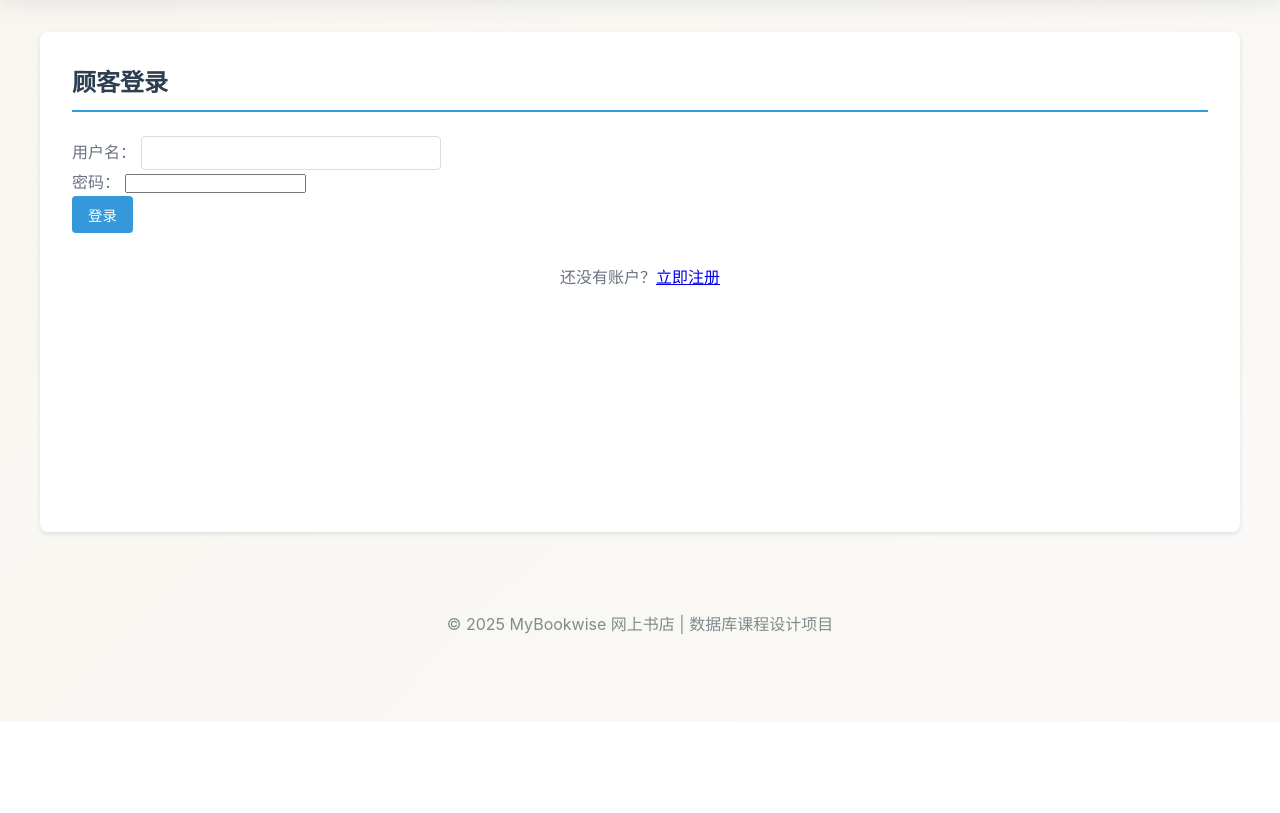
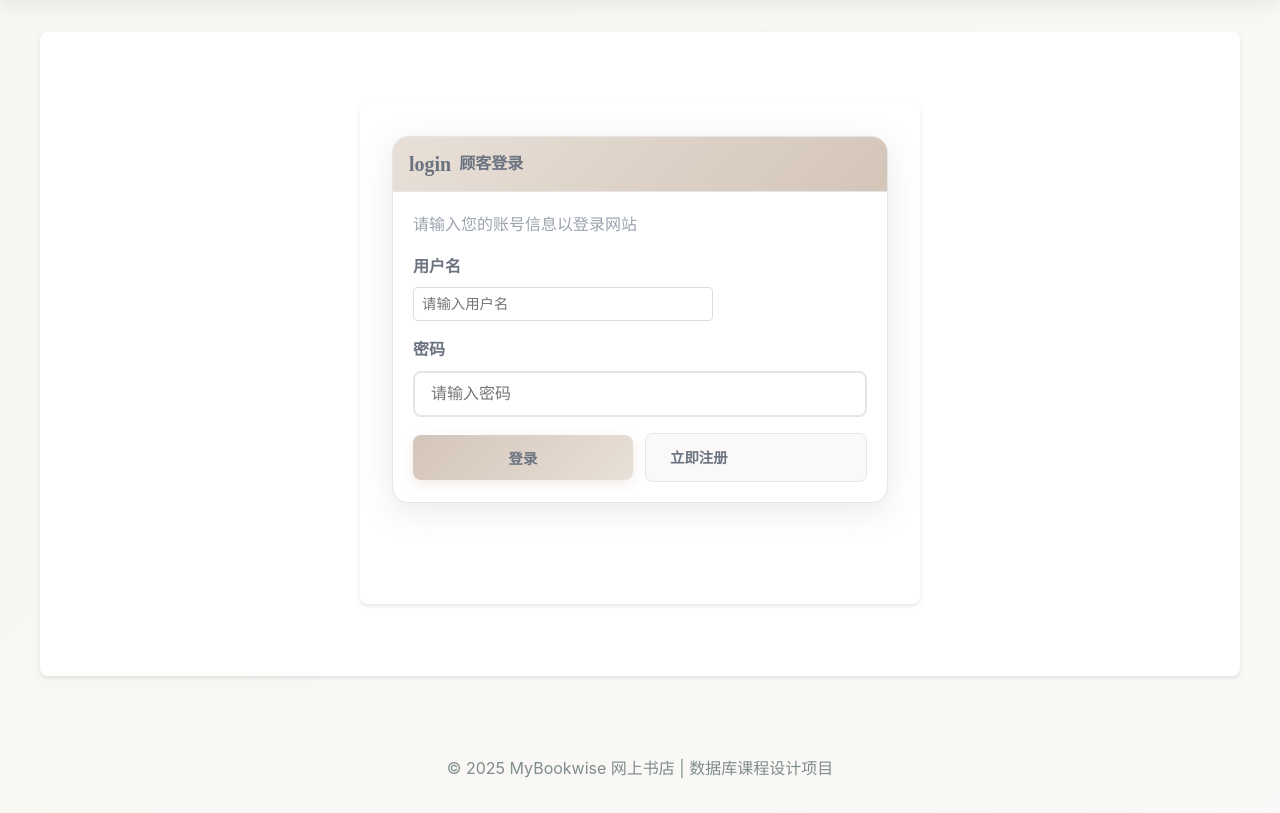
Before and after one commit to LY-678s/MyBookwise, a Django app: template templates/bookstore/login.html in a window 1280 px wide. Shown: the part 78-891 px from the top of the page. Before the commit the page ends 800 px from the top, so only its background shows below. Run offline with Django 3.2, Linux system fonts and the light colour scheme; the template is opened without the code that fills it, so the values that code supplies are empty.

Commit message:
登录界面美化

```diff
--- a/templates/bookstore/login.html
+++ b/templates/bookstore/login.html
@@ -1,21 +1,31 @@
 {% extends "bookstore/base.html" %}
 {% block content %}
-<h2>顾客登录</h2>
+<div class="container" style="max-width:560px; margin: 2.5rem auto;">
+    <div class="card">
+        <div class="card-header">
+            <h3><span class="material-symbols-outlined icon-md" aria-hidden="true">login</span> 顾客登录</h3>
+        </div>
+        <div class="card-body">
+            <p style="color:var(--text-secondary); margin-bottom:1rem;">请输入您的账号信息以登录网站</p>
 
-<form method="post">
-  {% csrf_token %}
-  <div>
-    <label>用户名：</label>
-    <input type="text" name="username" required>
-  </div>
-  <div>
-    <label>密码：</label>
-    <input type="password" name="password" required>
-  </div>
-  <button type="submit">登录</button>
-</form>
+            <form method="post" novalidate>
+                {% csrf_token %}
+                <div class="form-group" style="margin-bottom:1rem;">
+                    <label class="form-label">用户名</label>
+                    <input type="text" name="username" required class="form-control" placeholder="请输入用户名">
+                </div>
 
-<div style="text-align: center; margin-top: 2rem;">
-  <p>还没有账户？<a href="{% url 'bookstore:register' %}">立即注册</a></p>
+                <div class="form-group" style="margin-bottom:1rem;">
+                    <label class="form-label">密码</label>
+                    <input type="password" name="password" required class="form-control" placeholder="请输入密码">
+                </div>
+
+                <div style="display:flex; gap:0.75rem; align-items:center; margin-top:1rem;">
+                    <button type="submit" class="btn btn-primary" style="flex:1;">登录</button>
+                    <a href="{% url 'bookstore:register' %}" class="btn btn-secondary" style="flex:1;">立即注册</a>
+                </div>
+            </form>
+        </div>
+    </div>
 </div>
 {% endblock %}
```
